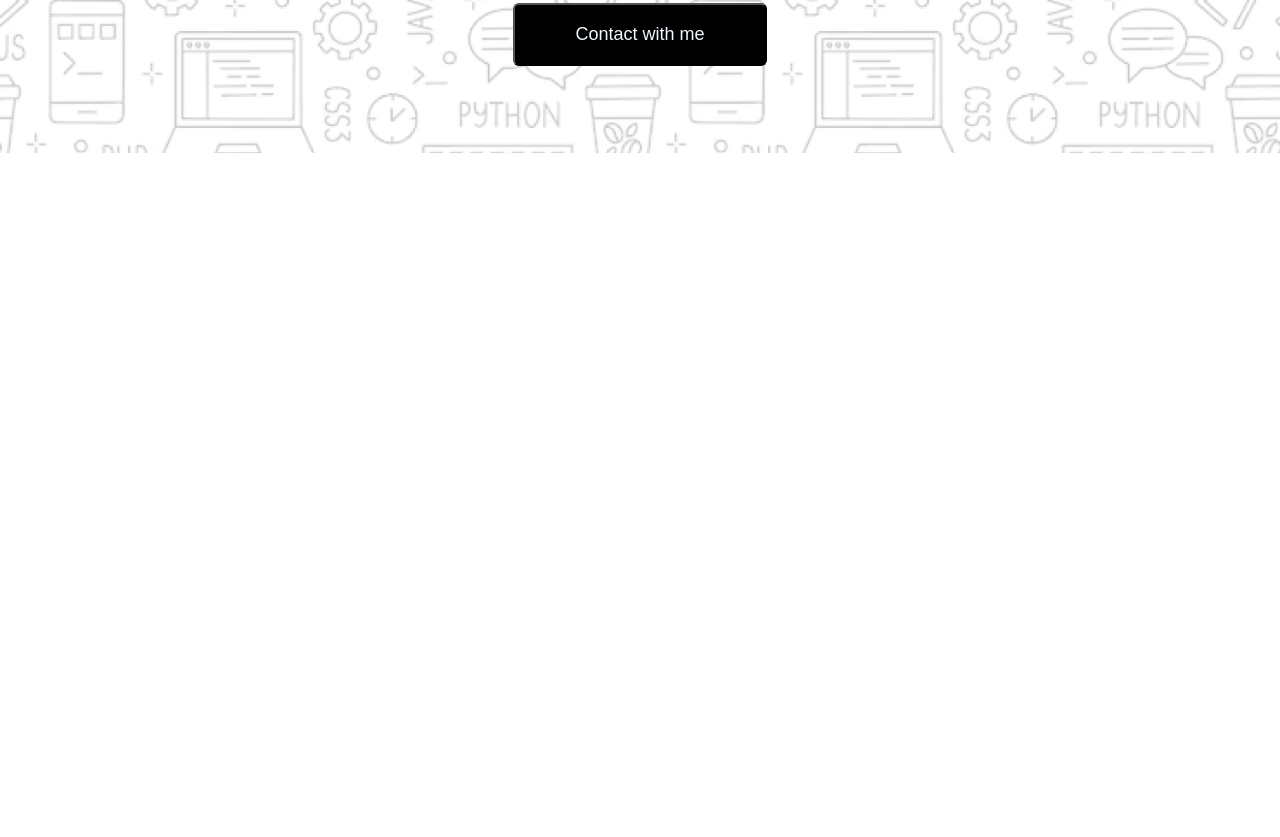
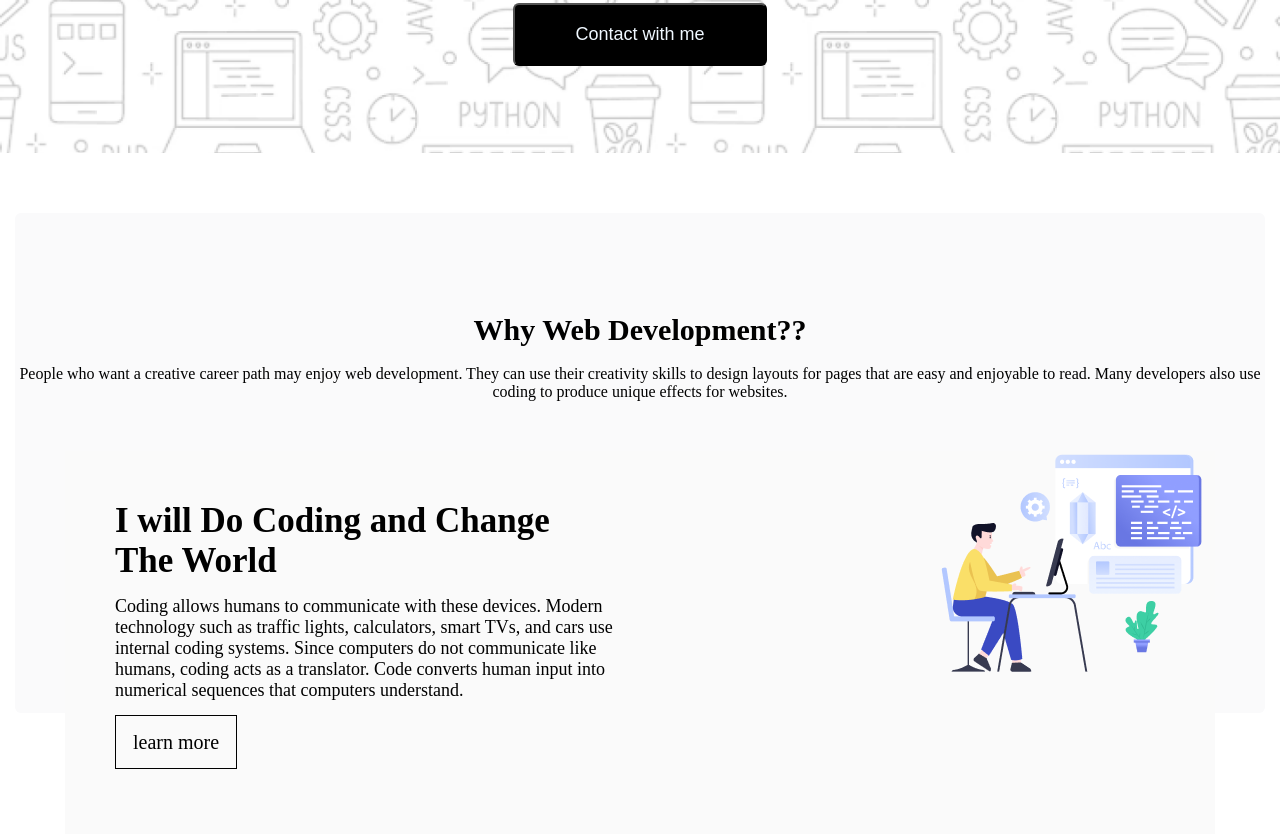
Before and after one commit to Shahin19930/assignment, a plain HTML site: page index.html in a window 1280 px wide. Shown: the part 492-1329 px from the top of the page. Before the commit the page ends 800 px from the top, so only its background shows below. Drawn offline with Linux system fonts and the light colour scheme.

Commit message:
compelet the html and css project

```diff
--- a/index.html
+++ b/index.html
@@ -26,6 +26,72 @@
          </div>
     </header>
 
-  <!---header-->
+
+    <main>
+<!----ist cart-->
+<section class="medel">
+    <h1>Why Web Development??</h1>
+    <p>People who want a creative career path may enjoy web development. They can use their creativity skills to design layouts for pages that are easy and enjoyable to read. Many developers also use coding to produce unique effects for websites.
+    </p>
+
+    <div class="card">
+        <div class="content">
+            <h1>I will Do Coding and
+                Change The World</h1>
+                <p>Coding allows humans to communicate with these devices. Modern technology such as traffic lights, calculators, smart TVs, and cars use internal coding systems. Since computers do not communicate like humans, coding acts as a translator. Code converts human input into numerical sequences that computers understand.</p>
+                <div class="button-type"><a href="">learn more </a></div>
+
+
+        </div>
+        <div class="carton">
+                    <img src="Layer_1.png" alt="">
+
+        </div>
+    </div>
+ <!--2nd card-->
+<div class="cardtwo">
+
+
+        <div class="carton">
+            <img src="Group 3.png" alt="">
+
+    </div>
+    <div class="contenttwo">
+        <h1>I will help People by creating
+            Modern Web System
+            </h1>
+            <p>Lorem ipsum dolor sit amet consectetur adipisicing elit. Necessitatibus ducimus odio sed fuga nobis magnam!</p>
+            <div class="button-type"><a href="">learn more </a></div>
+
+    </div>
+
+</div>
+
+<!--3rd card-->
+<section class="medel">
+    <div class="card">
+        <div class="content">
+            <h1>I will Do Coding and
+                Change The World</h1>
+                <p>Lorem ipsum dolor sit amet consectetur, adipisicing elit. Ratione fuga illo minima deserunt sit soluta veniam similique incidunt, aperiam est.</p>
+                <div class="button-type"><a href="">learn more </a></div>
+
+
+        </div>
+        <div class="carton">
+                    <img src="Group 4.png" alt="">
+
+        </div>
+    </div>
+
+</section>
+
+<section class="Inspiration">
+
+    <h1>My Inspiration</h1>
+    <p>Lorem ipsum dolor sit amet consectetur adipisicing elit. Illum animi corporis atque at assumenda est.
+    </p>
+</section>
+       </main>
 </body>
 </html>
--- a/style.css
+++ b/style.css
@@ -50,3 +50,106 @@ padding: 15px;
     color: aliceblue;
     border-radius: 6px;
 }
+
+.medel{
+background-color: #fafafb;
+width: 1250PX;
+border-radius: 6px;
+height: 500px;
+color: black;
+margin: 60px auto;
+text-align: center;
+}
+
+.medel>h1{
+
+    font-size: 30px;
+   padding-top: 100px;
+  padding-bottom: 18px;
+}
+
+.card{
+
+display: flex;
+justify-content: space-between;
+background-color: #FAFAFA;
+margin: 50px;
+}
+
+.content{
+
+    margin: 50px;
+    text-align: left;
+}
+
+.content>h1{
+
+font-size: 35px;
+width: 60%;
+padding-bottom: 15px;
+}
+
+.content>p{
+font-size: 18px;
+width: 70%;
+}
+
+.button-type{
+margin: 30px auto;
+
+}
+
+.button-type>a{
+ font-size: 20px;
+padding: 15px 17px;
+border: 1px solid;
+
+}
+
+.cardtwo{
+
+    display: flex;
+    justify-content:flex-start;
+    background-image: linear-gradient(#ffffff,#fafafa);
+    margin: 50px;
+
+
+    }
+
+    .contenttwo{
+
+
+        margin: 50px;
+        text-align: left;
+    }
+
+    .contenttwo>h1{
+
+    font-size: 35px;
+    width: 60%;
+    padding-bottom: 15px;
+    }
+
+    .contenttwo>p{
+    font-size: 18px;
+    width: 70%;
+    }
+
+    .button-type{
+    margin: 30px auto;
+
+    }
+
+    .button-type>a{
+     font-size: 20px;
+    padding: 15px 17px;
+    border: 1px solid;
+    text-decoration: none;
+    color: black;
+
+    }
+
+.Inspiration>h1{
+    font-size: 18px auto;
+
+}
```
Also changed, not shown: B10A1-Challenge-Begins-main/assets/Group.png (deleted), B10A1-Challenge-Begins-main/assets/Hero-bg.png (deleted), Group 3.png (renamed from B10A1-Challenge-Begins-main/assets/Group 3.png), Group 4.png (renamed from B10A1-Challenge-Begins-main/assets/Group 4.png), Layer_1.png (renamed from B10A1-Challenge-Begins-main/assets/Layer_1.png), css.png (renamed from B10A1-Challenge-Begins-main/assets/css.png), facebook.png (renamed from B10A1-Challenge-Begins-main/assets/facebook.png), github.png (renamed from B10A1-Challenge-Begins-main/assets/github.png), handshake.jpg (renamed from B10A1-Challenge-Begins-main/assets/handshake.jpg), html.png (renamed from B10A1-Challenge-Begins-main/assets/html.png), js.png (renamed from B10A1-Challenge-Begins-main/assets/js.png), linkedin-icon 1.png (renamed from B10A1-Challenge-Begins-main/assets/linkedin-icon 1.png), mongodb.png (renamed from B10A1-Challenge-Begins-main/assets/mongodb.png), nodejs.png (renamed from B10A1-Challenge-Begins-main/assets/nodejs.png), 1 more files, 3 other files.
